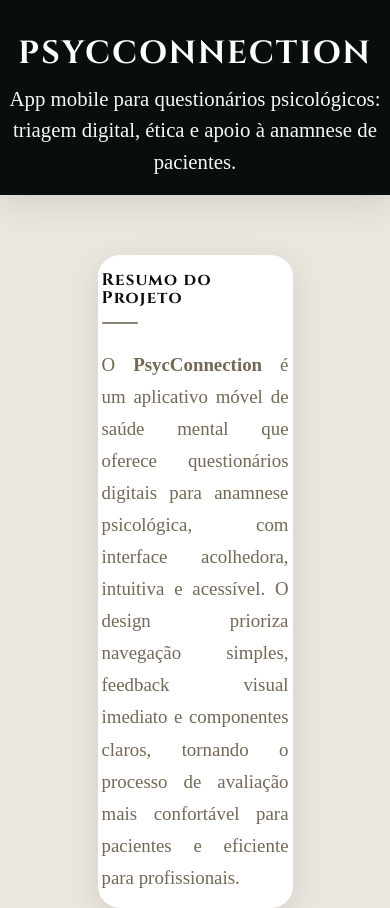
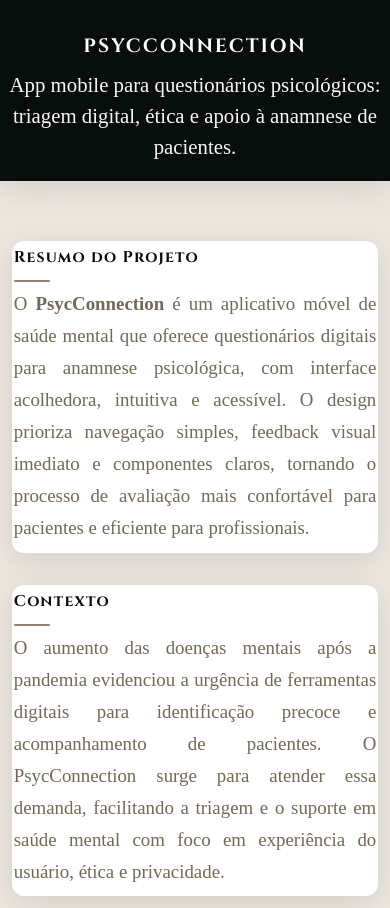
Before and after one commit to AylaCardoso/portifolio, a website built with webpack: page caso de estudo.html in a window 390 px wide. Shown: the top 908 px of the page. Built offline with nearby package versions, Linux system fonts and the light colour scheme; a web font is replaced by a local one.

Commit message:
atualização

```diff
--- a/css/style.css
+++ b/css/style.css
@@ -6,14 +6,23 @@
   --cor-branca: #fff;
   --cor-sombra: rgba(7,14,12,0.10);
 }
+
+/* Reset básico e box-sizing para responsividade */
+* {
+  box-sizing: border-box;
+  margin: 0;
+  padding: 0;
+}
+
 body {
   background: var(--cor-bege-claro);
   color: var(--cor-marrom-escuro);
   font-family: 'Fauna One', serif;
-  margin: 0;
-  padding: 0;
   min-height: 100vh;
+  line-height: 1.7;
 }
+
+/* Header */
 .header-case {
   width: 100%;
   background: var(--cor-preta);
@@ -23,29 +32,26 @@ body {
   margin-bottom: 60px;
   position: relative;
   z-index: 2;
+  text-align: center;
 }
 .header-case h1 {
   font-family: 'Cinzel', serif;
   font-size: 3.2rem;
   font-weight: 700;
   letter-spacing: 2px;
-  margin: 0 0 12px 0;
-  text-align: center;
+  margin-bottom: 12px;
   text-transform: uppercase;
   line-height: 1.1;
 }
 .header-case p {
   font-size: 1.3rem;
-  color: var(--cor-branca);
   opacity: 0.97;
-  text-align: center;
-  margin: 0;
-  font-family: 'Fauna One', serif;
   max-width: 900px;
-  margin-left: auto;
-  margin-right: auto;
+  margin: 0 auto;
   line-height: 1.5;
 }
+
+/* Container principal */
 .container-case {
   max-width: 50%;
   margin: 0 auto 80px auto;
@@ -55,19 +61,21 @@ body {
   align-items: center;
   gap: 56px;
 }
+
+/* Cards */
 .card-section {
   width: 100%;
   background: var(--cor-branca);
   border-radius: 22px;
   box-shadow: 0 8px 32px var(--cor-sombra);
-  margin: 0 auto;
   padding: 54px 70px 44px 70px;
-  box-sizing: border-box;
   color: var(--cor-marrom-escuro);
   display: flex;
   flex-direction: column;
   align-items: flex-start;
 }
+
+/* Títulos */
 .section-title {
   font-size: 2rem;
   font-family: 'Cinzel', serif;
@@ -90,14 +98,14 @@ body {
   border-radius: 2px;
 }
 .card-section > p, .card-section > ul, .card-section > ol {
-  margin-bottom: 0;
   font-size: 1.18rem;
-  line-height: 1.7;
   color: var(--cor-marrom-escuro);
   text-align: justify;
 }
 ul, ol { padding-left: 24px; }
 ul li, ol li { margin-bottom: 0.4em; }
+
+/* Listas de casos de uso */
 .usecase-list {
   margin: 32px 0 0 0;
   padding: 0;
@@ -137,6 +145,8 @@ ul li, ol li { margin-bottom: 0.4em; }
   margin-bottom: 0.3em;
   font-family: 'Fauna One', serif;
 }
+
+/* Galeria de imagens responsiva */
 .gallery {
   display: flex;
   flex-wrap: wrap;
@@ -147,15 +157,18 @@ ul li, ol li { margin-bottom: 0.4em; }
   align-items: center;
 }
 .gallery img {
-  flex: 1 1 400px;
+  flex: 1 1 300px;
   max-width: 36%;
-  min-width: 220px;
+  min-width: 180px;
   border-radius: 12px;
   border: 1px solid #e0dbd0;
   background: #F5F5E9;
   box-shadow: 0 2px 8px rgba(141,129,111,0.05);
+  width: 100%;
+  height: auto;
 }
 
+/* Botões */
 .btn-case {
   display: inline-block;
   background: var(--cor-marrom);
@@ -173,21 +186,33 @@ ul li, ol li { margin-bottom: 0.4em; }
 }
 .btn-case:hover {
   background: var(--cor-marrom-escuro);
-  color: var(--cor-branca);
 }
+
+/* ========== MEDIA QUERIES ========== */
+
+/* Tablets (até 1200px) */
 @media (max-width: 1200px) {
-  .container-case { padding: 0 8px; }
+  .container-case { max-width: 98%; padding: 0 8px; }
   .card-section { padding: 32px 18px 22px 18px; }
   .header-case h1 { font-size: 2rem; }
   .section-title { font-size: 1.2rem; }
   .gallery img { max-width: 100%; min-width: 0; }
 }
+
+/* Celulares (até 700px) */
 @media (max-width: 700px) {
   .header-case { padding: 36px 0 18px 0; }
-  .container-case { gap: 32px; }
-  .card-section { padding: 16px 4px 14px 4px; }
+  .container-case { gap: 32px; padding: 0 2vw; }
+  .card-section { padding: 16px 4px 14px 4px; border-radius: 12px; }
   .section-title { font-size: 1.05rem; }
   .section-title::after { width: 36px; height: 2px; }
   .gallery { flex-direction: column; gap: 10px; }
-  .gallery img { max-width: 100%; }
+  .gallery img { max-width: 100%; min-width: 0; }
 }
+
+/* Telas muito pequenas (até 400px) */
+@media (max-width: 400px) {
+  .header-case h1 { font-size: 1.2rem; }
+  .section-title { font-size: 0.98rem; }
+  .card-section { padding: 8px 2px 8px 2px; }
+}
```
